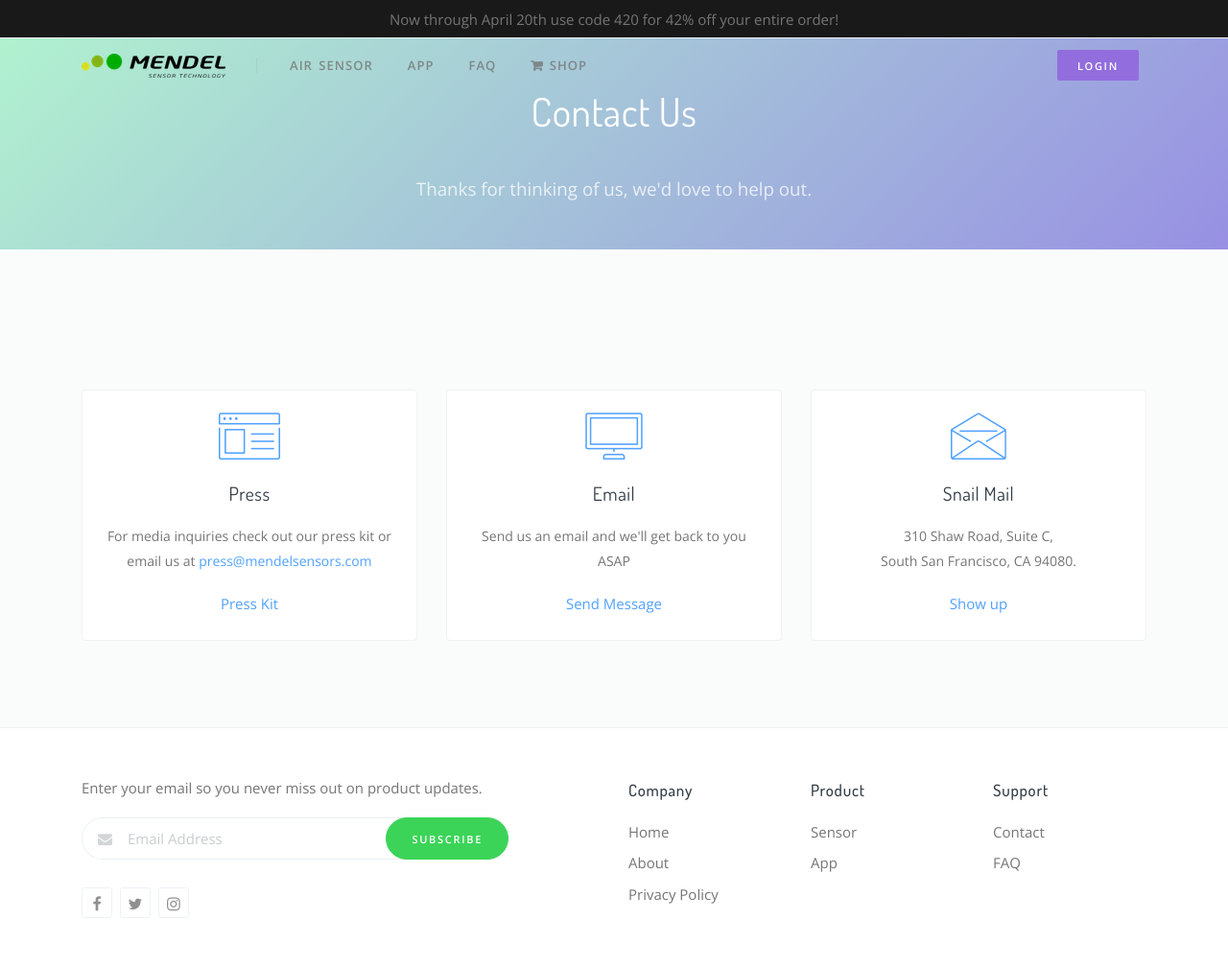
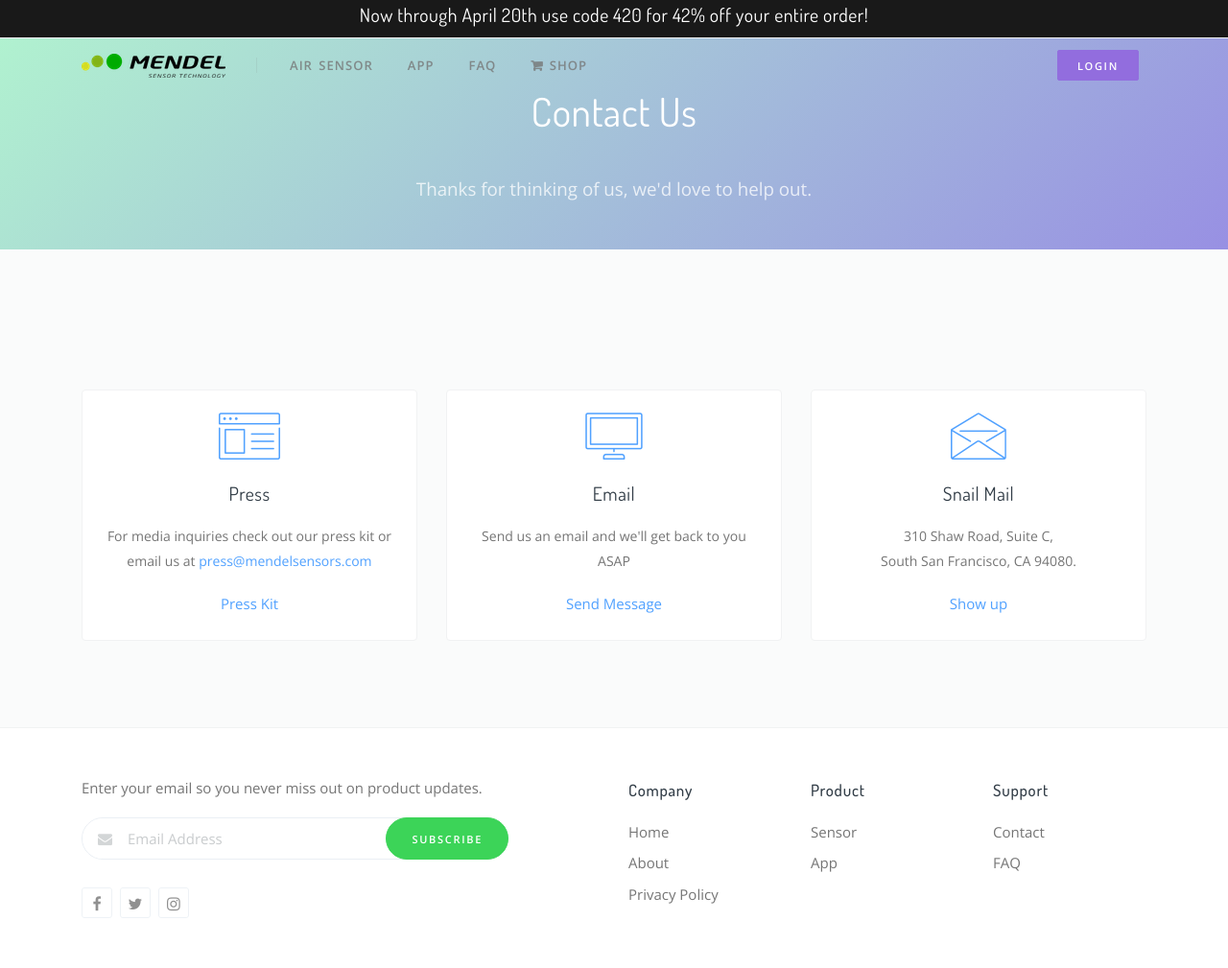
Before and after one commit to mendelsensors/marketing_page, a Jekyll site: the page built from contact/index.html, in a window 1280 px wide. Shown: the whole page at 96% size. Built offline with Jekyll 4.4.1, drawn with Linux system fonts in a browser that asks for light colours; comment, search, counter and statistics services are not loaded.

Commit message:
made text white on topbar

```diff
--- a/_layouts/default.html
+++ b/_layouts/default.html
@@ -41,7 +41,7 @@
       <div class="container">
         <!-- first div is left align, second is centered, third is right aligned...-->
         <div></div>
-        <div>Now through April 20th use code 420 for 42% off your entire order!</div>
+        <div><h5 style="color:white;">Now through April 20th use code 420 for 42% off your entire order!</h5></div>
         <div></div>
       </div>
     </section>
```
